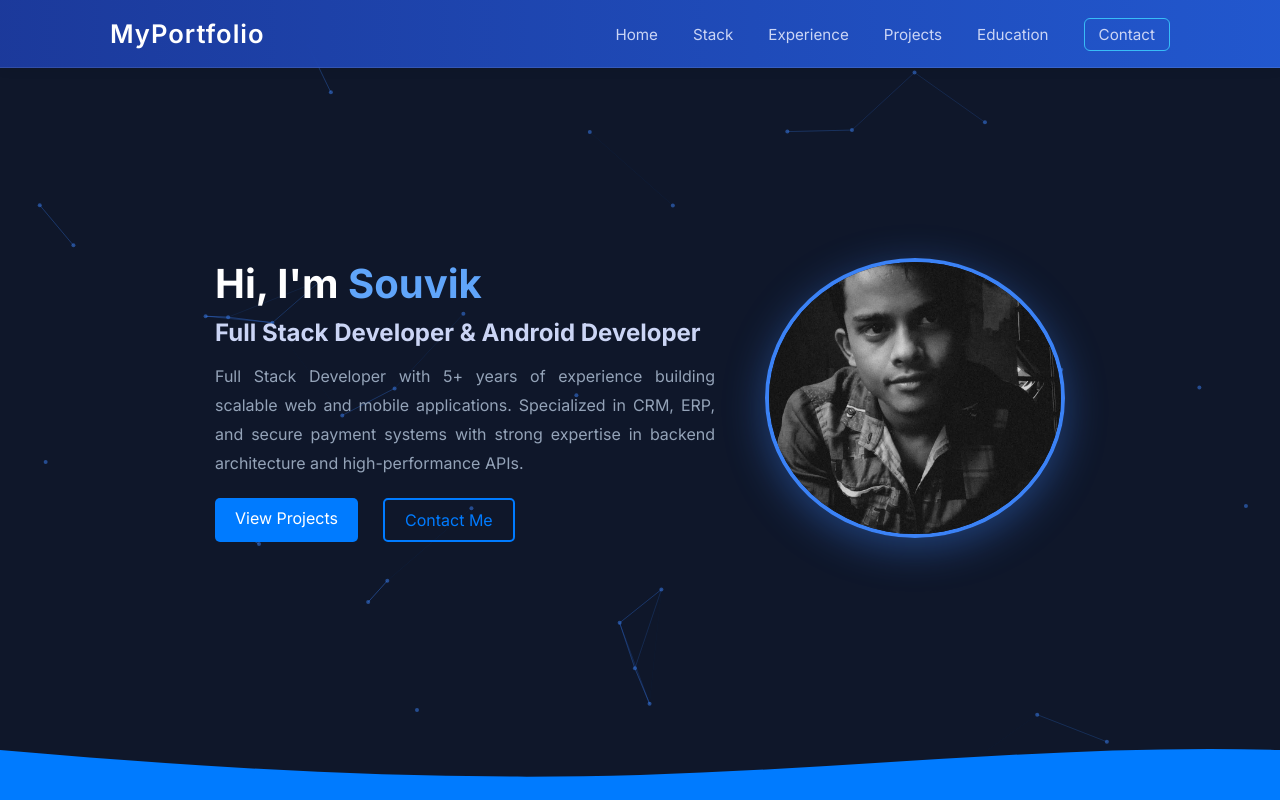
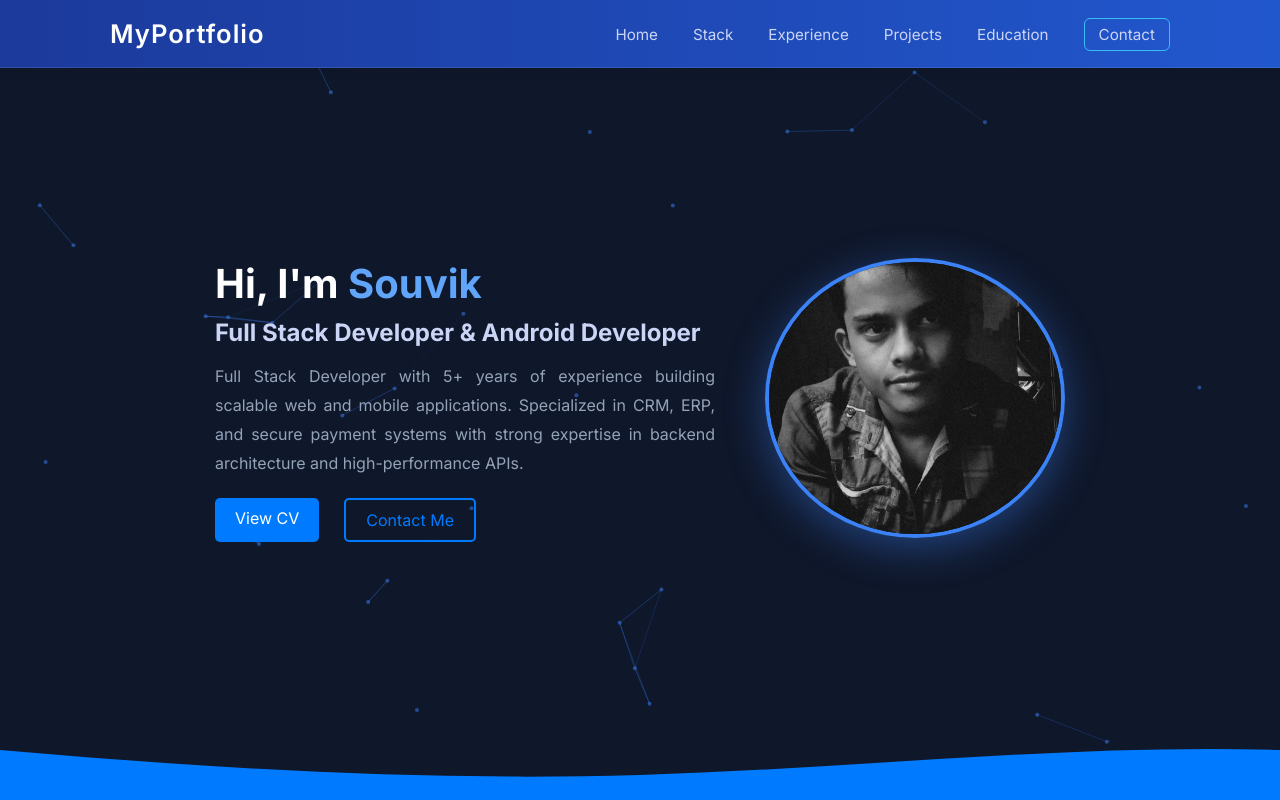
Before and after one commit to me-souvik/me-souvik.github.io, a React (Vite) app: page / in a window 1280 px wide. Shown: the top 800 px of the page. Built offline with nearby package versions, Linux system fonts and the light colour scheme.

Commit message:
Update Hero.jsx update CV doc
update cv file link that anyone check my cv

```diff
--- a/src/components/Hero.jsx
+++ b/src/components/Hero.jsx
@@ -1,6 +1,7 @@
 import profile from "../assets/profile.jpeg"; // your photo
 import ParticlesBg from "./ParticlesBg";
 import Curve from "./Curve";
+import cv from "../assets/souvik_dutta_cv_pdf.pdf";
 
 export default function Hero() {
   return (
@@ -23,7 +24,7 @@ Specialized in CRM, ERP, and secure payment systems with strong expertise in bac
           </p>
 
           <div className="hero-buttons">
-            <a href="#projects" className="btn-primary">View Projects</a>
+            <a href="{cv}" className="btn-primary">View CV</a>
             <a href="#contact" className="btn-outline">Contact Me</a>
           </div>
         </div>
```
